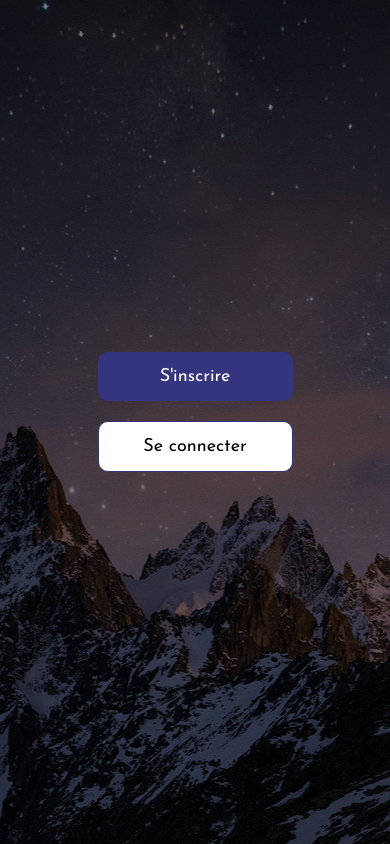
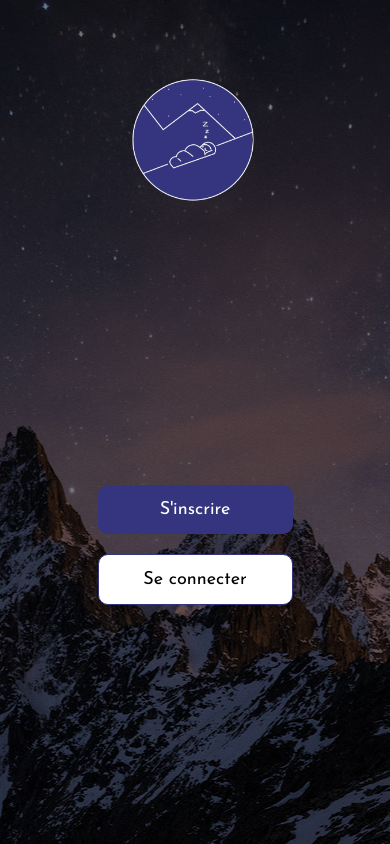
Before and after one commit to NoeMazzu/Dormir-la-haut-FRONTEND, a React Native app: screen /LoadingScreen in a window 390 px wide. Shown: the top 844 px of the page. Built offline with nearby package versions, Linux system fonts and the light colour scheme.

Commit message:
Ajout du logo

```diff
--- a/src/screens/LoadingScreen.jsx
+++ b/src/screens/LoadingScreen.jsx
@@ -1,20 +1,21 @@
-import { useState, useEffect } from "react";
+import { useState, useEffect } from 'react';
 import {
 	ImageBackground,
 	StyleSheet,
 	Text,
 	TouchableOpacity,
 	View,
-} from "react-native";
-import { useSelector } from "react-redux";
+	Image,
+} from 'react-native';
+import { useSelector } from 'react-redux';
 const LoadingScreen = ({ navigation }) => {
 	const [imageLoaded, setImageLoaded] = useState(false);
 
-  const user = useSelector((state) => state.user.value);
+	const user = useSelector(state => state.user.value);
 
 	useEffect(() => {
 		if (user?.token) {
-      navigation.navigate("TabNavigator");
+			navigation.navigate('TabNavigator');
 		}
 	}, []);
 
@@ -24,27 +25,33 @@ const LoadingScreen = ({ navigation }) => {
 
 	return (
 		<ImageBackground
-      source={require("../../src/assets/img/Image-background.jpg")}
-      resizeMode="cover"
+			source={require('../../src/assets/img/Image-background.jpg')}
+			resizeMode='cover'
 			style={styles.background}
 			onLoad={handleImageLoad}
 		>
 			{imageLoaded ? (
 				<View style={styles.filtre}>
+					<View style={styles.logoContainer}>
+						<Image
+							style={styles.logo}
+							source={require('../assets/img/logoDormirLaHaut.png')}
+						/>
+					</View>
+					<View style={styles.buttonContainer} >
 						<TouchableOpacity
 							style={styles.signup}
-            onPress={() => navigation.navigate("RegisterScreen")}
+							onPress={() => navigation.navigate('RegisterScreen')}
 						>
 							<Text style={styles.buttonTextI}>S'inscrire</Text>
 						</TouchableOpacity>
 						<TouchableOpacity
 							style={styles.signin}
-            onPress={() => navigation.navigate("LoginScreen")}
+							onPress={() => navigation.navigate('LoginScreen')}
 						>
 							<Text style={styles.buttonTextU}>Se connecter</Text>
 						</TouchableOpacity>
-          <TouchableOpacity style={styles.forgotPassword}>
-          </TouchableOpacity>
+					</View>
 				</View>
 			) : null}
 		</ImageBackground>
@@ -53,53 +60,68 @@ const LoadingScreen = ({ navigation }) => {
 
 const styles = StyleSheet.create({
 	filtre: {
-    backgroundColor: "rgba(0,0,0,0.5)",
+		backgroundColor: 'rgba(0,0,0,0.5)',
 		flex: 1,
-    width: "100%",
-    alignItems: "center",
-    justifyContent: "center",
+		width: '100%',
+		alignItems: 'center',
+		justifyContent: 'center',
 	},
 	background: {
 		flex: 1,
-    width: "100%",
+		width: '100%',
 	},
 	signin: {
-    backgroundColor: "#ffffff",
+		backgroundColor: '#ffffff',
 		padding: 15,
 		margin: 10,
 		borderRadius: 10,
 		borderWidth: 1,
-    borderColor: "#35357F",
-    width: "50%",
+		borderColor: '#35357F',
+		width: '50%',
 	},
 	signup: {
-    backgroundColor: "#35357F",
+		backgroundColor: '#35357F',
 		padding: 15,
 		margin: 10,
 		borderRadius: 10,
-    color: "#ffffff",
-    width: "50%",
+		color: '#ffffff',
+		width: '50%',
 	},
 	forgotPassword: {
 		marginTop: 20,
 	},
 	forgotPasswordText: {
-    color: "#ffffff",
+		color: '#ffffff',
 		fontSize: 16,
-    textDecorationLine: "underline",
+		textDecorationLine: 'underline',
 		fontFamily: 'JosefinSansRegular',
 	},
 	buttonTextU: {
-    color: "#000000",
-    textAlign: "center",
+		color: '#000000',
+		textAlign: 'center',
 		fontSize: 18,
 		fontFamily: 'JosefinSansRegular',
 	},
 	buttonTextI: {
-    color: "#ffffff",
-    textAlign: "center",
+		color: '#ffffff',
+		textAlign: 'center',
 		fontSize: 18,
 		fontFamily: 'JosefinSansRegular',
+	},
+  buttonContainer: {
+    marginBottom: "60%",
+    marginTop: "15%",
+    width: "100%",
+    alignItems: "center"
+  },
+	logo: {
+		height: '70%',
+		width: '100%',
+	},
+	logoContainer: {
+		justifyContent: 'flex-start',
+		height: '50%',
+		width: '50%',
 	},
 });
 
```
Also changed, not shown: src/assets/img/logoDormirLaHaut.png (added). Lines whose indentation alone changed are shown as unchanged.
